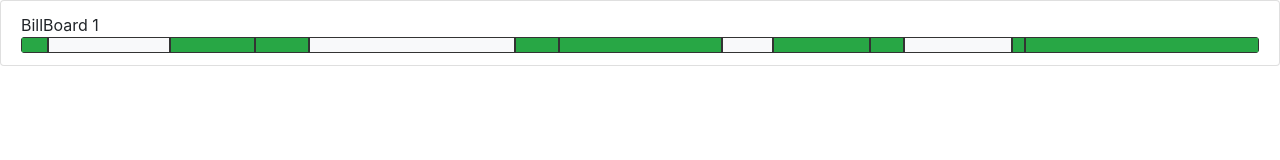
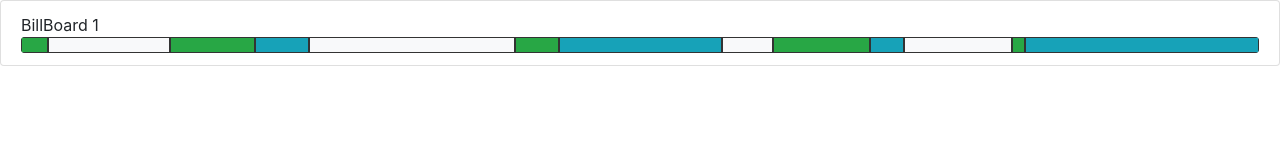
Before and after one commit to sidd5sci/flexAds, a plain HTML site: page index.html in a window 1280 px wide. Drawn offline with nearby package versions, Linux system fonts and the light colour scheme.

Commit message:
Update index.html

```diff
--- a/index.html
+++ b/index.html
@@ -73,7 +73,7 @@
         </div>
         </div>
 
-        <div id="period4" class="progress-bar bg-success" role="progressbar" style="width: 4.38%" aria-valuenow="4.38" aria-valuemin="0" aria-valuemax="100">
+        <div id="period4" class="progress-bar bg-info" role="progressbar" style="width: 4.38%" aria-valuenow="4.38" aria-valuemin="0" aria-valuemax="100">
         <div class="lk-popOver" id="pop4">
             <p>Start : 8/31/2018 | end : 9/15/2018 <br> Price 720 Rs | Booked </p>
         </div>
@@ -89,7 +89,7 @@
         </div>
         </div>
 
-        <div id="period7" class="progress-bar bg-success" role="progressbar" style="width: 13.14%" aria-valuenow="13.14" aria-valuemin="0" aria-valuemax="100">
+        <div id="period7" class="progress-bar bg-info" role="progressbar" style="width: 13.14%" aria-valuenow="13.14" aria-valuemin="0" aria-valuemax="100">
         <div class="lk-popOver" id="pop7">
             <p>Start : 11/29/2018 | end : 1/15/2019 <br> Price 960 Rs | Booked </p>
         </div>
@@ -105,7 +105,7 @@
         </div>
         </div>
 
-        <div id="period10" class="progress-bar bg-success" role="progressbar" style="width: 2.7%" aria-valuenow="2.7" aria-valuemin="0" aria-valuemax="100">
+        <div id="period10" class="progress-bar bg-info" role="progressbar" style="width: 2.7%" aria-valuenow="2.7" aria-valuemin="0" aria-valuemax="100">
         <div class="lk-popOver" id="pop10">
             <p>Start : 3/1/2019 | end : 3/10/2019 <br> Price 540 Rs | Booked </p>
         </div>
@@ -120,7 +120,7 @@
             <p>Start : 4/12/2019 | end : 4/15/2019 <br> Price 148 Rs | Booked </p>
         </div>
         </div>
-        <div id="period13" class="progress-bar bg-success" role="progressbar" style="width: 18.89%" aria-valuenow="18.89" aria-valuemin="0" aria-valuemax="100">
+        <div id="period13" class="progress-bar bg-info" role="progressbar" style="width: 18.89%" aria-valuenow="18.89" aria-valuemin="0" aria-valuemax="100">
         <div class="lk-popOver" id="pop13">
             <p>Start : 4/12/2019 | end : 4/15/2019 <br> Price 2001 Rs | Booked </p>
         </div>
```
